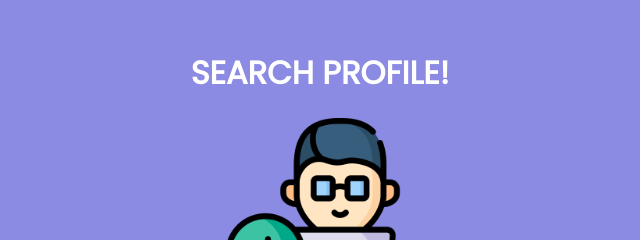
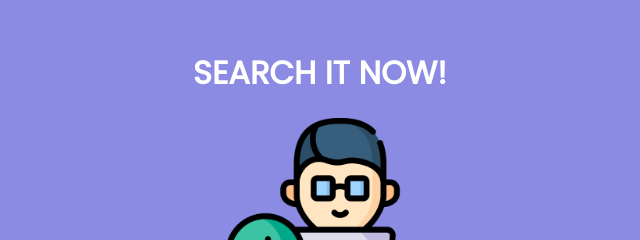
Before and after one commit to abdullahsam007/Search-Github-Profile, a plain HTML site: page Search Github/index.html in a window 1280 px wide. Shown: the part 171-411 px from the top of the page, 320-960 px from the left. Drawn offline with nearby package versions, Linux system fonts and the light colour scheme.

Commit message:
Update index.html

```diff
--- a/Search Github/index.html
+++ b/Search Github/index.html
@@ -11,7 +11,7 @@
 <body>
 
     <header class="container1">
-        <h1>Search Profile!</h1>
+        <h1>Search it now!</h1>
     </header>
 
     <section class="container">
```
